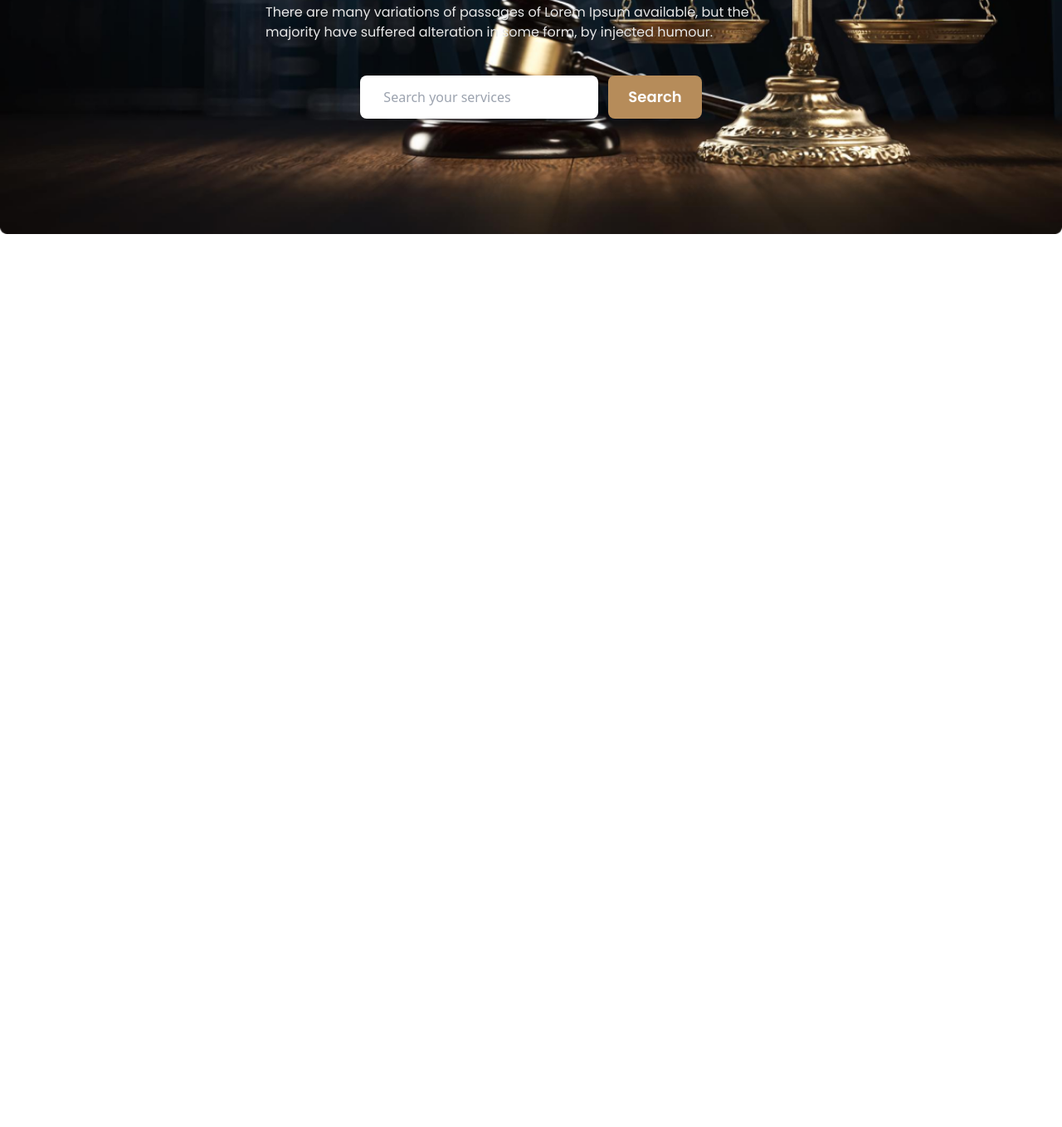
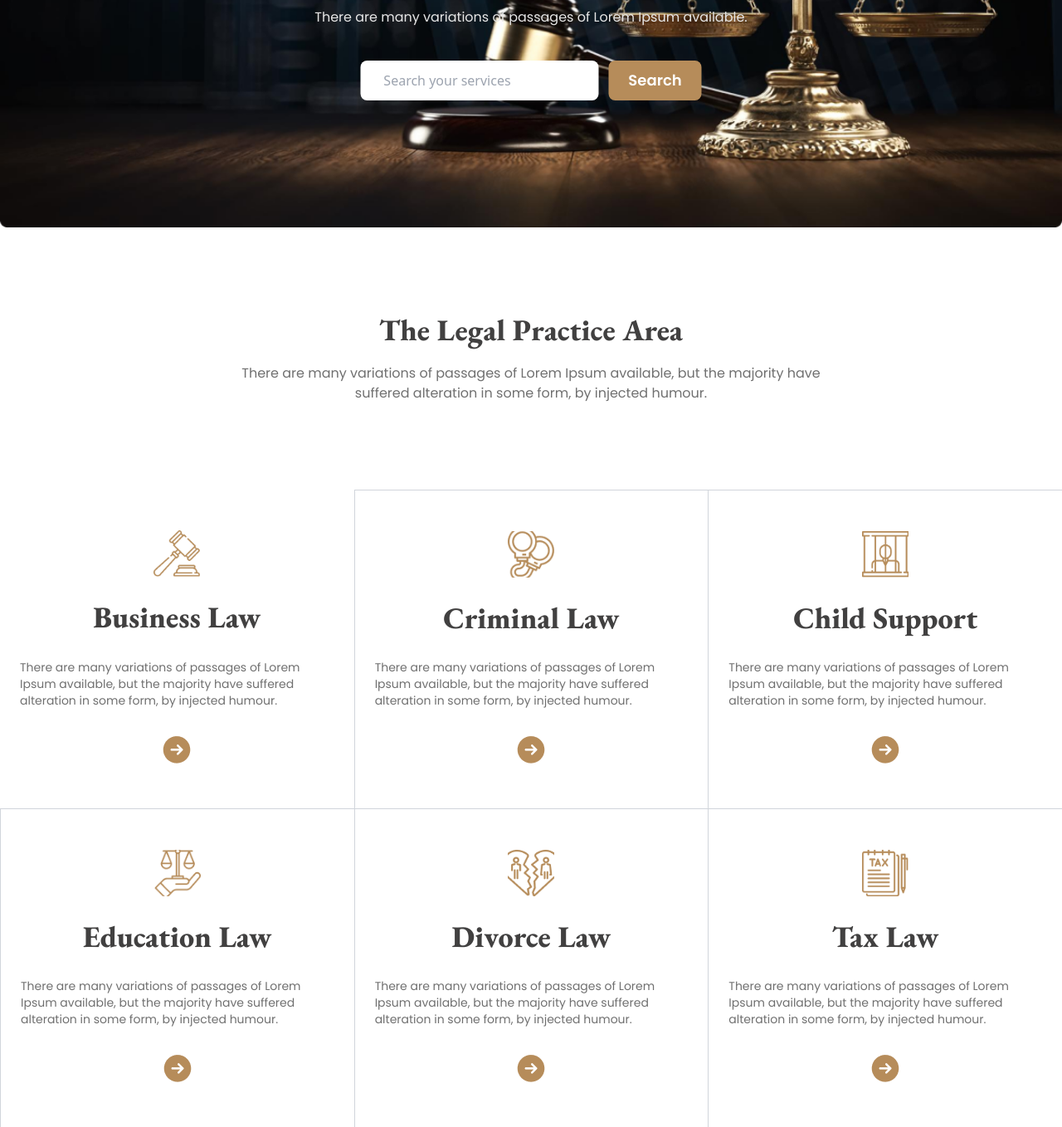
Before and after one commit to RF-Rezon/Justice, a website: page src/index.html in a window 1280 px wide. Shown: the part 476-1834 px from the top of the page at 83% size. Before the commit the page ends 800 px from the top, so only its background shows below. Drawn offline with nearby package versions, Linux system fonts and the light colour scheme.

Commit message:
legal practice area

```diff
--- a/src/index.html
+++ b/src/index.html
@@ -21,7 +21,7 @@
             <img class="logo-picture" src="../images/logo2.png" alt="logo 2" />
           </div>
           <div>
-            <ul class="w-full flex flex-col justify-center md:flex-row md:space-x-10">
+            <ul class="w-full flex flex-col items-center md:flex-row md:space-x-10">
               <li class="py-3">
                 <a class="font-poppins text-dark_3 text-base font-normal" href="#">Home</a>
               </li>
@@ -48,7 +48,9 @@
             </ul>
           </div>
           <div>
-            <button class="px-7 py-4 my-5 bg-brown font-poppins text-dark_8 text-lg font-semibold rounded-lg">
+            <button
+              class="px-3 py-2 md:px-6 md:py-3 my-5 bg-brown font-poppins text-dark_8 text-lg font-semibold rounded-lg"
+            >
               Free Consultation
             </button>
           </div>
@@ -61,12 +63,11 @@
           <div
             class="flex flex-col items-center justify-center space-y-10 absolute top-1/2 md:left-1/2 md:-translate-x-1/2 -translate-y-1/2"
           >
-            <p class="font-gramound text-dark_8 text-5xl font-extrabold text-center md:text-7xl">
+            <p class="font-gramound text-dark_8 text-4xl font-extrabold text-center md:text-7xl">
               We Provide Effective<br />Legal Solutions
             </p>
-            <p class="font-poppins text-dark_6 text-sm font-normal md:text-base">
-              There are many variations of passages of Lorem Ipsum available, but the majority have suffered alteration
-              in some form, by injected humour.
+            <p class="font-poppins text-dark_6 text-sm font-normal md:text-base px-8">
+              There are many variations of passages of Lorem Ipsum available.
             </p>
             <form action="" class="flex justify-center">
               <input
@@ -75,7 +76,7 @@
                 placeholder="Search your services"
               />
               <input
-                class="bg-brown py-3 px-4 md:px-6 font-poppins text-dark_8 text-lg font-semibold rounded-lg"
+                class="bg-brown py-2 px-4 md:px-6 font-poppins text-dark_8 text-lg font-semibold rounded-lg"
                 type="submit"
                 value="Search"
               />
@@ -84,7 +85,89 @@
         </div>
       </div>
     </header>
-    <main></main>
+    <main>
+      <section>
+        <div class="text-center p-10 md:my-16">
+          <p class="font-gramound text-dark_2 text-4xl font-extrabold mb-5">The Legal Practice Area</p>
+          <p class="font-poppins text-dark_3 text-sm md:text-base font-normal">
+            There are many variations of passages of Lorem Ipsum available, but the majority have<br />
+            suffered alteration in some form, by injected humour.
+          </p>
+        </div>
+        <div>
+          <div class="grid divide-x divide-y divide-gray-300 grid-cols-1 md:grid-cols-2 lg:grid-cols-3">
+            <div class="p-5 px-6 h-96 flex flex-col items-center justify-evenly">
+              <div class="w-14 h-14">
+                <img class="object-cover h-full w-full" src="../images/business.png" alt="business" />
+              </div>
+              <p class="font-gramound text-dark_2 text-4xl font-extrabold">Business Law</p>
+              <p class="font-poppins text-dark_3 text-sm font-normal">
+                There are many variations of passages of Lorem Ipsum available, but the majority have suffered
+                alteration in some form, by injected humour.
+              </p>
+              <a href="#"><img src="../images/Frame.png" alt="frame" /></a>
+            </div>
+            <div class="p-5 px-6 h-96 flex flex-col items-center justify-evenly">
+              <div class="w-14 h-14">
+                <img class="object-cover h-full w-full" src="../images/criminal.png" alt="business" />
+              </div>
+              <p class="font-gramound text-dark_2 text-4xl font-extrabold">Criminal Law</p>
+              <p class="font-poppins text-dark_3 text-sm font-normal">
+                There are many variations of passages of Lorem Ipsum available, but the majority have suffered
+                alteration in some form, by injected humour.
+              </p>
+              <a href="#"><img src="../images/Frame.png" alt="frame" /></a>
+            </div>
+            <div class="p-5 px-6 h-96 flex flex-col items-center justify-evenly">
+              <div class="w-14 h-14">
+                <img class="object-cover h-full w-full" src="../images/child.png" alt="business" />
+              </div>
+              <p class="font-gramound text-dark_2 text-4xl font-extrabold">Child Support</p>
+              <p class="font-poppins text-dark_3 text-sm font-normal">
+                There are many variations of passages of Lorem Ipsum available, but the majority have suffered
+                alteration in some form, by injected humour.
+              </p>
+              <a href="#"><img src="../images/Frame.png" alt="frame" /></a>
+            </div>
+            <div class="p-5 px-6 h-96 flex flex-col items-center justify-evenly">
+              <div class="w-14 h-14">
+                <img class="object-cover h-full w-full" src="../images/education.png" alt="business" />
+              </div>
+              <p class="font-gramound text-dark_2 text-4xl font-extrabold">Education Law</p>
+              <p class="font-poppins text-dark_3 text-sm font-normal">
+                There are many variations of passages of Lorem Ipsum available, but the majority have suffered
+                alteration in some form, by injected humour.
+              </p>
+              <a href="#"><img src="../images/Frame.png" alt="frame" /></a>
+            </div>
+            <div class="p-5 px-6 h-96 flex flex-col items-center justify-evenly">
+              <div class="w-14 h-14">
+                <img class="object-cover h-full w-full" src="../images/divorce.png" alt="business" />
+              </div>
+              <p class="font-gramound text-dark_2 text-4xl font-extrabold">Divorce Law</p>
+              <p class="font-poppins text-dark_3 text-sm font-normal">
+                There are many variations of passages of Lorem Ipsum available, but the majority have suffered
+                alteration in some form, by injected humour.
+              </p>
+              <a href="#"><img src="../images/Frame.png" alt="frame" /></a>
+            </div>
+            <div class="p-5 px-6 h-96 flex flex-col items-center justify-evenly">
+              <div class="w-14 h-14">
+                <img class="object-cover h-full w-full" src="../images/tax.png" alt="business" />
+              </div>
+              <p class="font-gramound text-dark_2 text-4xl font-extrabold">Tax Law</p>
+              <p class="font-poppins text-dark_3 text-sm font-normal">
+                There are many variations of passages of Lorem Ipsum available, but the majority have suffered
+                alteration in some form, by injected humour.
+              </p>
+              <a href="#"><img src="../images/Frame.png" alt="frame" /></a>
+            </div>
+          </div>
+        </div>
+      </section>
+      <section></section>
+      <section></section>
+    </main>
     <footer></footer>
   </body>
 </html>
```
Also changed, not shown: main.css.
